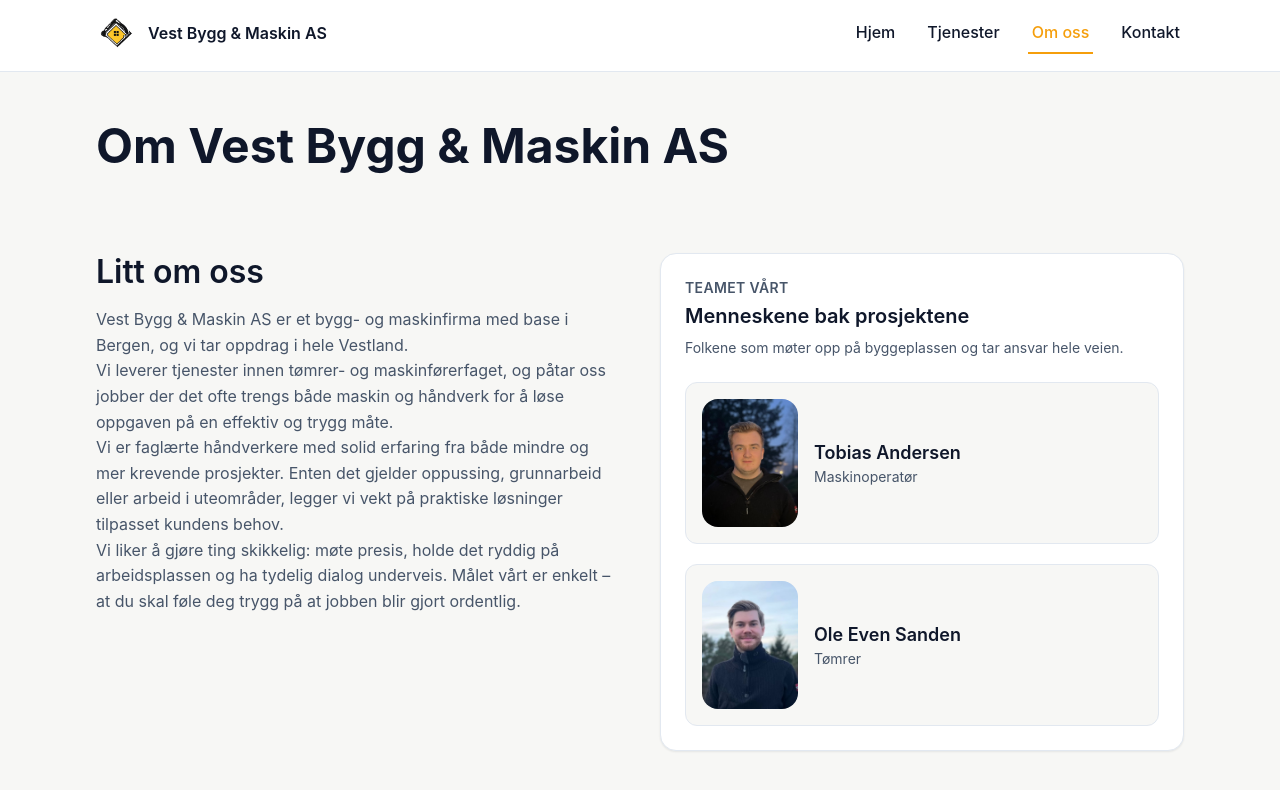
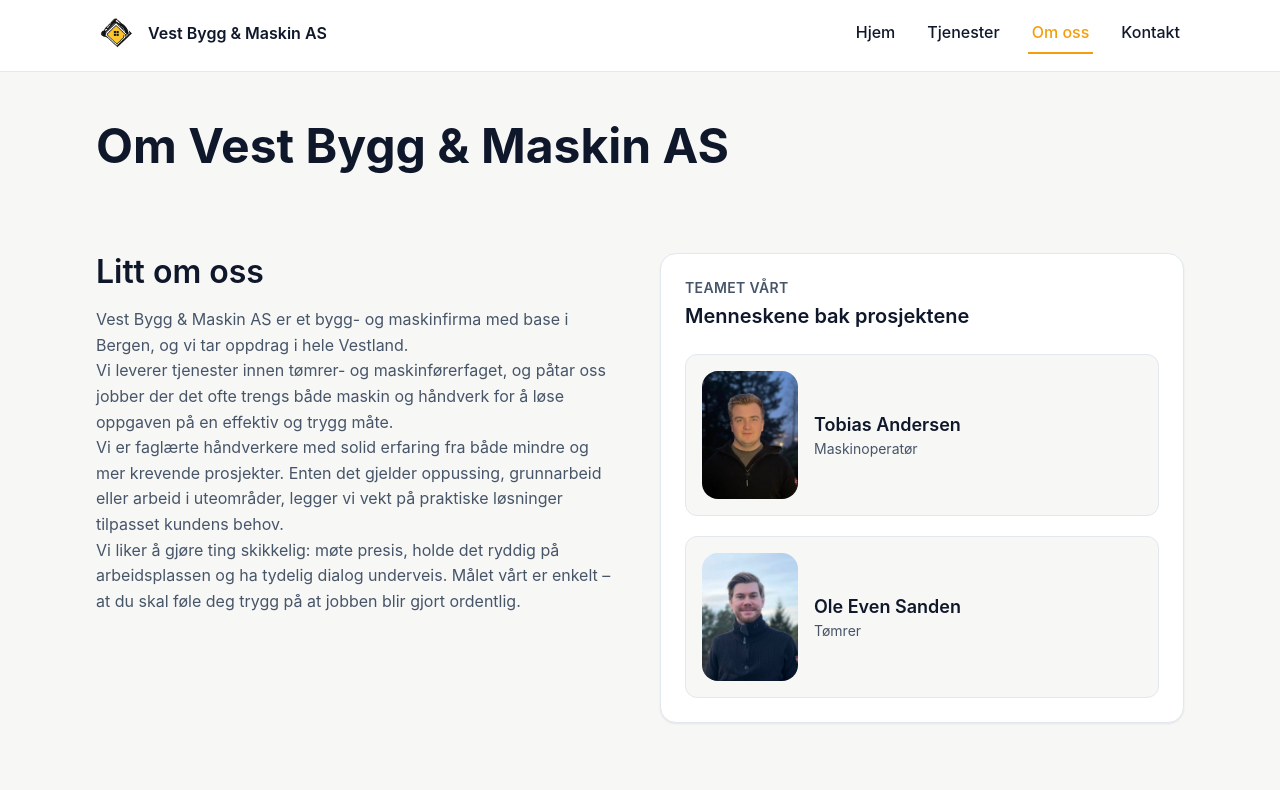
Before and after one commit to JarleHalden/Vest-Byggmaskin, a React (Vite) app: page /om in a window 1280 px wide. Shown: the top 790 px of the page. Built offline with nearby package versions, Linux system fonts and the light colour scheme.

Commit message:
fikser skrive feil og seo endringer

```diff
--- a/src/pages/About.tsx
+++ b/src/pages/About.tsx
@@ -70,9 +70,6 @@
                 <p className="mt-1 text-xl font-semibold text-[var(--color-text)]">
                   Menneskene bak prosjektene
                 </p>
-                <p className="mt-2 text-sm text-[var(--color-muted)]">
-                  Folkene som møter opp på byggeplassen og tar ansvar hele veien.
-                </p>
               </div>
               <div className="space-y-5">
                 {employees.map((employee) => (
--- a/src/pages/Home.tsx
+++ b/src/pages/Home.tsx
@@ -19,7 +19,7 @@
     <>
       <Seo
         title="Vest Bygg & Maskin AS"
-        description="Din pålitelige partner for bygge- og anleggsarbeid i Bergensområdet. Vi leverer kvalitet og service du kan stole på."
+        description="Din pålitelige partner for bygg- og anleggsarbeid i Bergensområdet. Vi leverer kvalitet og service du kan stole på."
       />
       {/* Hero Section */}
       <Section spacing="hero">
@@ -32,7 +32,7 @@
                 <span className="whitespace-nowrap">Maskin AS</span>
               </h1>
               <p className="body-text measure mt-4">
-                Din pålitelige partner for bygge- og anleggsarbeid i
+                Din pålitelige partner for bygg- og anleggsarbeid i
                 Bergensområdet. Vi leverer kvalitet og service du kan stole på.
               </p>
               <div className="mt-6 flex flex-wrap gap-3">
```
